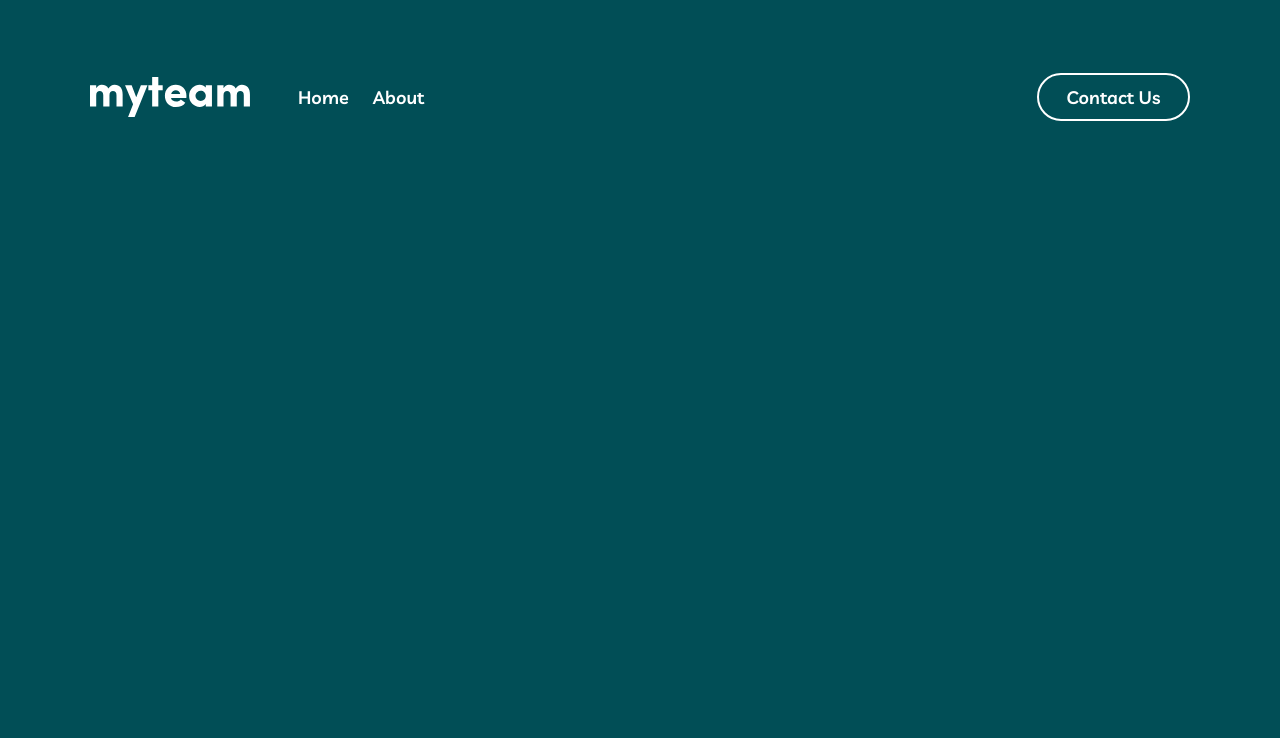
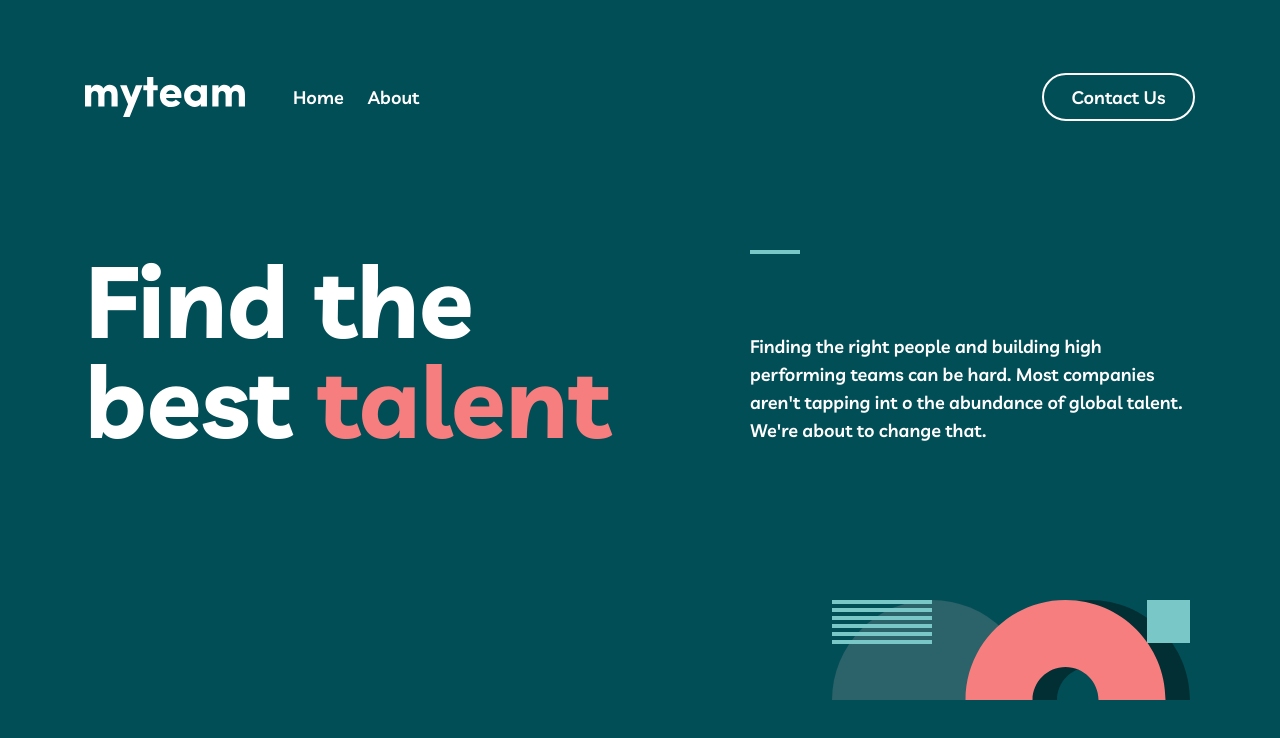
Before and after one commit to vanderms/my-team-multipage-website, a React (Vite) app: page / in a window 1280 px wide. Shown: the top 738 px of the page. Built offline with nearby package versions, Linux system fonts and the light colour scheme.

Commit message:
refactor: change implementation of container classes from padding-inline to max-width

```diff
--- a/src/components/sections/hero/hero.tsx
+++ b/src/components/sections/hero/hero.tsx
@@ -1,7 +1,26 @@
+import { useId } from "react";
+
 export default function HeroSection() {
+  const title = useId();
   return (
-    <header>
-      <h1></h1>
-    </header>
+    <section aria-labelledby={title} className="mt-20  md:mt-[7rem] xl:mt-[8.0625rem]">
+      <div className="relative outer-container pb-[12.5rem] md:pb-[16rem] xl:pb-[15.625rem]">
+        <div className="hero-side-pattern"></div>
+        <div className="hero-bottom-pattern"></div>
+        <div
+          className={`inner-container grid grid-cols-1 gap-5 md:gap-6 xl:grid-cols-[1fr,27.8125rem]`}
+        >
+          <h1 id={title} className="title-xl text-center xl:text-left">
+            Find the <br /> best <strong className="text-secondary"> talent</strong>
+          </h1>
+          <p className="body-xl text-center max-w-[28.5625rem] mx-auto xl:text-left">
+            <span className="xl:block xl:w-[3.125rem] xl:h-1 xl:bg-primary-300 mb-[4.9375rem]"></span>
+            Finding the right people and building high performing teams can be hard. Most
+            companies aren&apos;t tapping int o the abundance of global talent. We&apos;re
+            about to change that.
+          </p>
+        </div>
+      </div>
+    </section>
   );
 }
--- a/src/components/sections/navbar/navbar.tsx
+++ b/src/components/sections/navbar/navbar.tsx
@@ -11,7 +11,8 @@ export default function Navbar() {
   const openSidebar = () => setSidebar({ open: true });
 
   return (
-    <nav className="mt-12 inner-ctn flex items-center justify-between md:mt-16 xl:mt-[4.5625rem]">
+    <nav className="mt-12  md:mt-16 xl:mt-[4.5625rem]">
+      <div className="inner-container flex items-center justify-between">
         <Link to="/" aria-label="Homepage" className="w-[8rem] xl:w-[10rem]">
           <img src={Logo} alt="" />
         </Link>
@@ -57,6 +58,7 @@ export default function Navbar() {
             Contact Us
           </Link>
         </motion.div>
+      </div>
     </nav>
   );
 }
--- a/src/index.css
+++ b/src/index.css
@@ -13,7 +13,7 @@
 
   :root {
     --primary: #014e56;
-    --accent: #f67e7e;
+    --secondary: #f67e7e;
     --primary-300: #79c8c7;
     --primary-500: #2c6269;
     --primary-700: #004047;
@@ -24,28 +24,32 @@
 }
 
 @layer components {
-  .inner-ctn {
-    padding-inline: 6.4%;
+  .inner-container {
+    @apply mx-auto;
+    max-width: 87.2%;
+  }
+
+  .outer-container {
+    @apply mx-auto;
   }
 
   @media screen(md) {
-    .inner-ctn {
-      padding-inline: 5.2083333%;
+    .inner-container {
+      max-width: 89.6%;
     }
 
-    .outer-ctn {
-      @apply grid grid-cols-1;
-      padding-inline: calc(50% - 28.75rem);
+    .outer-container {
+      max-width: 48rem;
     }
   }
 
   @media screen(xl) {
-    .inner-ctn {
-      padding-inline: calc(50% - 550px);
+    .inner-container {
+      max-width: 69.375rem;
     }
 
-    .outer-ctn {
-      padding-inline: calc(50% - 45rem);
+    .outer-container {
+      max-width: 90rem;
     }
   }
 }
@@ -158,4 +162,27 @@
     height: 12.5rem;
     background-image: url(/patterns/bg-pattern-about-1-mobile-nav-1.svg);
   }
+
+  .hero-bottom-pattern {
+    @apply absolute mx-auto left-0 right-0 bottom-0;
+    width: min(95.47vw, 22.375rem);
+  }
+
+  .hero-bottom-pattern::before {
+    @apply block bg-no-repeat bg-center bg-contain w-full;
+    content: "";
+    padding-bottom: 27.93%;
+    background-image: url(/patterns/bg-pattern-home-2.svg);
+  }
+
+  @media screen(xl) {
+    .hero-bottom-pattern {
+      margin-left: auto;
+      margin-right: calc(50% - 34.375rem);
+    }
+  }
+
+  .hero-side-pattern {
+    @apply hidden;
+  }
 }
--- a/tailwind.config.cjs
+++ b/tailwind.config.cjs
@@ -9,12 +9,12 @@ module.exports = {
     screens: {
       sm: "22.5rem",
       md: "42.5rem",
-      xl: "74rem"
+      xl: "70rem"
     },
 
     colors: {
       "primary": "var(--primary)",
-      "accent": "var(--accent)",
+      "secondary": "var(--secondary)",
       "primary-300": "var(--primary-300)",
       "primary-500": "var(--primary-500)",
       "primary-700": "var(--primary-700)",
```
Lines whose indentation alone changed are shown as unchanged.
